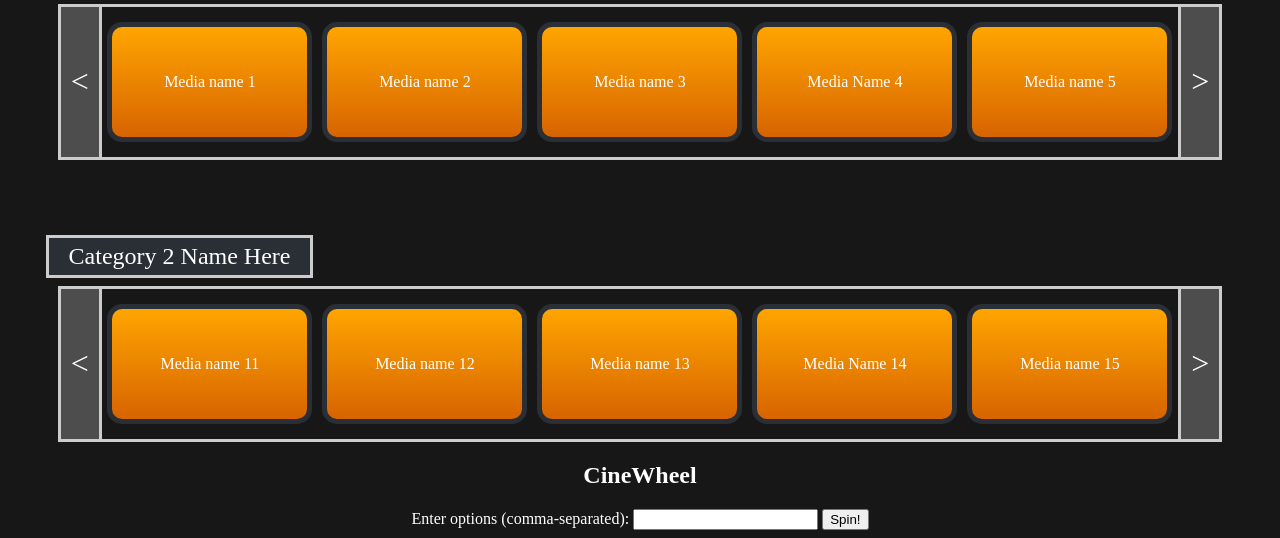
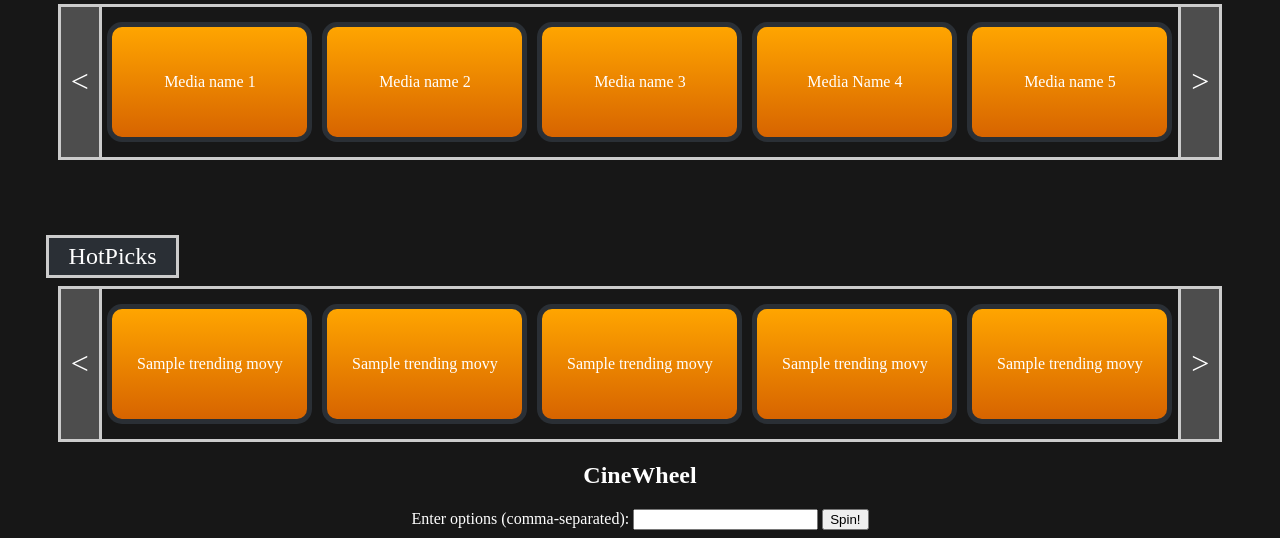
Before and after one commit to FlixPicks-Orange/FlixPicks-Front, a Flask app: template templates/userhome.html in a window 1280 px wide. Shown: the part 370-908 px from the top of the page. Run offline with Flask 3, Linux system fonts and the light colour scheme; the template is opened without the code that fills it: most values are stand-ins (such as "Sample title", 1, 10 or a date in 2020).

Commit message:
Changed hotpicks endpoint to be movie id, hotpicks registered user interface added

```diff
--- a/app.py
+++ b/app.py
@@ -5,7 +5,6 @@ import random
 # Custom Modules
 from config  import app
 import forms, users, login_manager
-from youtube import get_homepage_video_data
 from hotpicks import get_trending_movies
 import Survey
 
@@ -19,11 +18,11 @@ def home():
     return render_template('index.html', trending_movies = trending_movies)
 
 
-@app.route('/hotpicks/<title>')
-def hotpicks(title):
+@app.route('/hotpicks/<int:movie_id>')
+def hotpicks(movie_id):
     selected_movie = None
     for movie in trending_movies:
-        if movie.title == title:
+        if movie.id == movie_id:
             selected_movie = movie
             break
     if selected_movie:
@@ -67,7 +66,7 @@ def userhome():
     if(current_user.survey_check==False):
         return redirect(url_for('tasteProfile'))
     else:
-        return render_template('userhome.html', user=current_user)
+        return render_template('userhome.html', user=current_user, trending_movies=trending_movies)
 
 
 @app.route('/spin', methods=['POST'])
--- a/hotpicks.py
+++ b/hotpicks.py
@@ -3,7 +3,8 @@ import requests
 api_key = "250af020182447c7468c03c9ec6cb7a2"
 
 class Movie:
-    def __init__(self, title, url, release_date, picture):
+    def __init__(self, id, title, url, release_date, picture):
+        self.id = id
         self.title = title
         self.url = url
         self.release_date = release_date
@@ -16,11 +17,12 @@ def get_trending_movies(num_movies=12):
     if response.status_code == 200:
         movies_data = response.json().get('results', [])
         for movie_data in movies_data[:num_movies]:
+            id = movie_data.get('id')
             title = movie_data.get('title', 'Title not available')
             release_date = movie_data.get('release_date', 'Release date not available')
             picture = f"https://image.tmdb.org/t/p/w500{movie_data.get('poster_path', '')}"
             url = f"https://www.themoviedb.org/movie/{movie_data.get('id')}/watch"
-            movie = Movie(title, url, release_date, picture)
+            movie = Movie(id, title, url, release_date, picture)
             trending_movies.append(movie)
     else:
         print("Error fetching data:", response.status_code)
--- a/templates/userhome.html
+++ b/templates/userhome.html
@@ -58,46 +58,28 @@
         <div onclick="moveCategory1('right')" class="option-cycle-button-next"><div style="text-align: center;">&gt</div></div>
     </div>
 
-    <div style="text-align: left;"><!-- Start of the second category (this part's the header)-->
+    <div style="text-align: left;">
         <div class="category-header">
-            Category 2 Name Here
+              HotPicks
         </div>
     </div>
     <div style="display: flex;">
         <div onclick="moveCategory2('left')" class="option-cycle-button-prev"><div style="text-align: center;">&lt</div></div>
         <div class="media-option-container">
-            <div id="category2" style="display: flex; position: relative; transition: transform 0.6s ease-in-out;">
-                <a href="{{url_for('mediaInfo', page_id=11)}}">
-                    Media name 11
-                </a>
-                <a href="{{url_for('mediaInfo', page_id=12)}}">
-                    Media name 12
-                </a>
-                <a href="{{url_for('mediaInfo', page_id=13)}}">
-                    Media name 13
-                </a>
-                <a href="{{url_for('mediaInfo', page_id=14)}}">
-                    Media Name 14
-                </a>
-                <a href="{{url_for('mediaInfo', page_id=15)}}">
-                    Media name 15
-                </a>
-                <a href="{{url_for('mediaInfo', page_id=16)}}">
-                    Media name 16
-                </a>
-                <a href="{{url_for('mediaInfo', page_id=17)}}">
-                    Media name 17
-                </a>
-                <a href="{{url_for('mediaInfo', page_id=18)}}">
-                    Media name 18
-                </a>
-                <a href="{{url_for('mediaInfo', page_id=19)}}">
-                    Media name 19
-                </a>
-                <a href="{{url_for('mediaInfo', page_id=20)}}">
-                    Media name 20
-                </a>
-            </div>
+            <div id="category1" style="display: flex; position: relative; transition: transform 0.6s ease-in-out;">
+            <a href="{{ url_for('hotpicks', movie_id=trending_movies[0].id) }}">{{ trending_movies[0].title }}</a>
+            <a href="{{ url_for('hotpicks', movie_id=trending_movies[1].id) }}">{{ trending_movies[1].title }}</a>
+            <a href="{{ url_for('hotpicks', movie_id=trending_movies[2].id) }}">{{ trending_movies[2].title }}</a>
+            <a href="{{ url_for('hotpicks', movie_id=trending_movies[3].id) }}">{{ trending_movies[3].title }}</a>
+            <a href="{{ url_for('hotpicks', movie_id=trending_movies[4].id) }}">{{ trending_movies[4].title }}</a>
+            <a href="{{ url_for('hotpicks', movie_id=trending_movies[5].id) }}">{{ trending_movies[5].title }}</a>
+            <a href="{{ url_for('hotpicks', movie_id=trending_movies[6].id) }}">{{ trending_movies[6].title }}</a>
+            <a href="{{ url_for('hotpicks', movie_id=trending_movies[7].id) }}">{{ trending_movies[7].title }}</a>
+            <a href="{{ url_for('hotpicks', movie_id=trending_movies[8].id) }}">{{ trending_movies[8].title }}</a>
+            <a href="{{ url_for('hotpicks', movie_id=trending_movies[9].id) }}">{{ trending_movies[9].title }}</a>
+            <a href="{{ url_for('hotpicks', movie_id=trending_movies[10].id) }}">{{ trending_movies[10].title }}</a>
+            <a href="{{ url_for('hotpicks', movie_id=trending_movies[11].id) }}">{{ trending_movies[11].title }}</a>
+        </div>
         </div>
         <div onclick="moveCategory2('right')" class="option-cycle-button-next"><div style="text-align: center;">&gt</div></div>
     </div>
```
Also changed, not shown: templates/index.html (+12 -12 lines).
